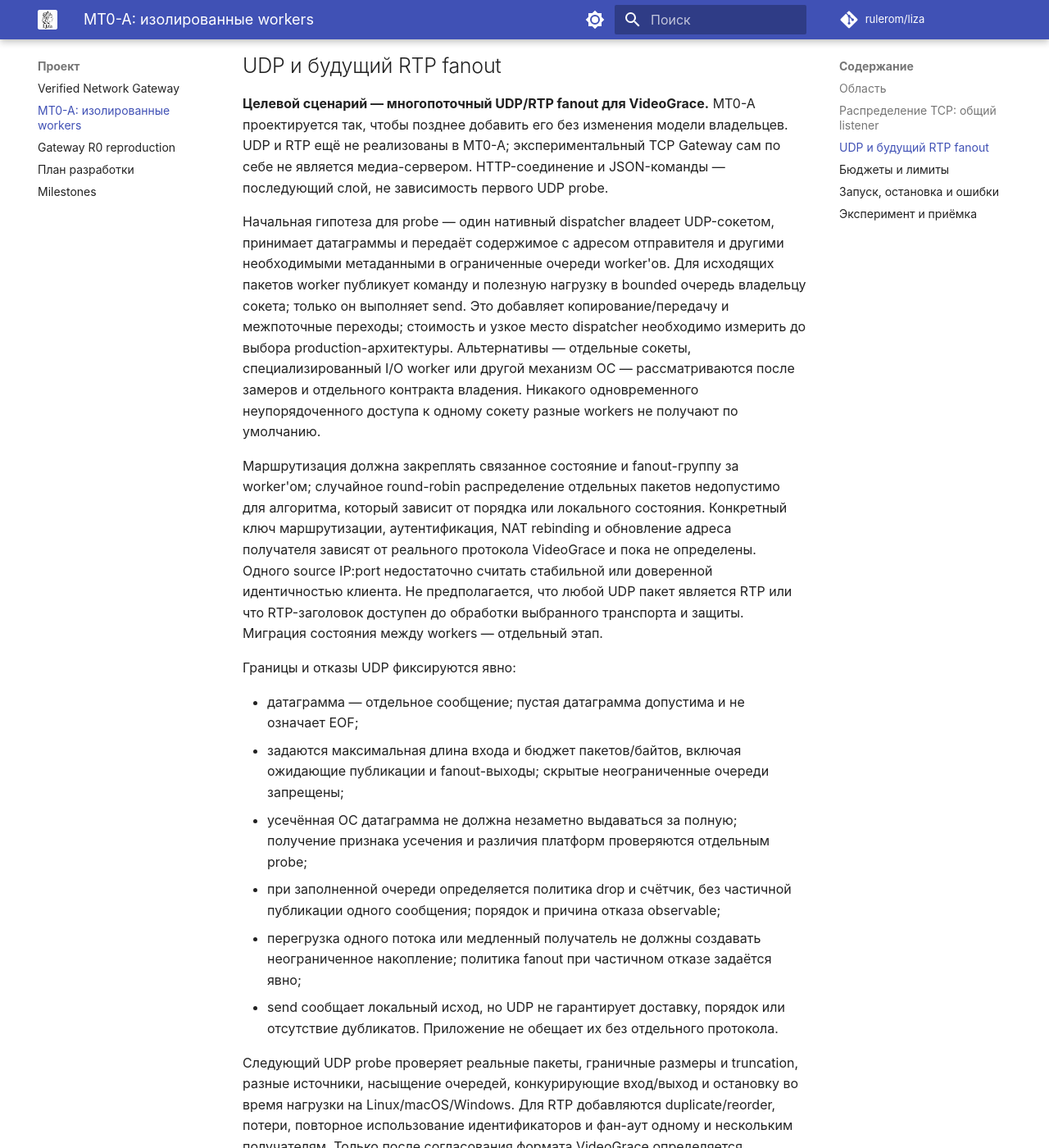
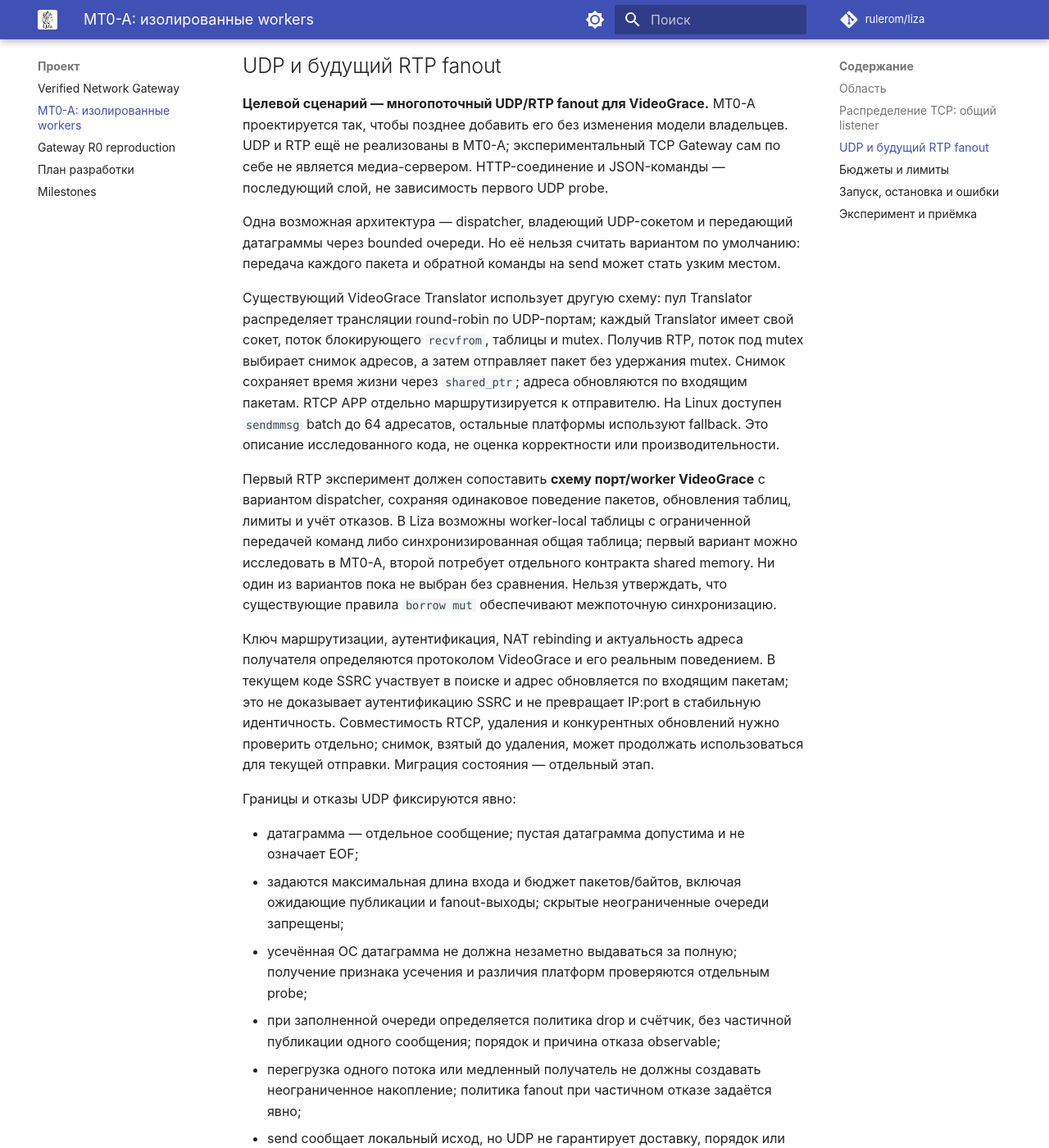
Before and after one commit to rulerom/liza, an MkDocs documentation site: the page built from docs/mt0a-workers.md, in a window 1280 px wide and 1400 px high, scrolled down 1311 px. Shown: the whole window at 82% size. Built offline with MkDocs 1.6.1 and Material for MkDocs 9.7.7, drawn with Linux system fonts in a browser that asks for light colours; comment, search, counter and statistics services are not loaded.

Commit message:
docs: ground RTP worker design in VideoGrace translator

```diff
--- a/docs/mt0a-workers.md
+++ b/docs/mt0a-workers.md
@@ -56,25 +56,34 @@
 не является медиа-сервером. HTTP-соединение и JSON-команды — последующий слой,
 не зависимость первого UDP probe.
 
-Начальная гипотеза для probe — один нативный dispatcher владеет UDP-сокетом,
-принимает датаграммы и передаёт содержимое с адресом отправителя и другими
-необходимыми метаданными в ограниченные очереди worker'ов. Для исходящих пакетов
-worker публикует команду и полезную нагрузку в bounded очередь владельцу сокета;
-только он выполняет send. Это добавляет копирование/передачу и межпоточные
-переходы; стоимость и узкое место dispatcher необходимо измерить до выбора
-production-архитектуры. Альтернативы — отдельные сокеты, специализированный
-I/O worker или другой механизм ОС — рассматриваются после замеров и отдельного
-контракта владения. Никакого одновременного неупорядоченного доступа к одному
-сокету разные workers не получают по умолчанию.
+Одна возможная архитектура — dispatcher, владеющий UDP-сокетом и передающий
+датаграммы через bounded очереди. Но её нельзя считать вариантом по умолчанию:
+передача каждого пакета и обратной команды на send может стать узким местом.
 
-Маршрутизация должна закреплять связанное состояние и fanout-группу за worker'ом;
-случайное round-robin распределение отдельных пакетов недопустимо для алгоритма,
-который зависит от порядка или локального состояния. Конкретный ключ маршрутизации,
-аутентификация, NAT rebinding и обновление адреса получателя зависят от реального
-протокола VideoGrace и пока не определены. Одного source IP:port недостаточно
-считать стабильной или доверенной идентичностью клиента. Не предполагается, что
-любой UDP пакет является RTP или что RTP-заголовок доступен до обработки выбранного
-транспорта и защиты. Миграция состояния между workers — отдельный этап.
+Существующий VideoGrace Translator использует другую схему: пул Translator
+распределяет трансляции round-robin по UDP-портам; каждый Translator имеет
+свой сокет, поток блокирующего `recvfrom`, таблицы и mutex. Получив RTP, поток
+под mutex выбирает снимок адресов, а затем отправляет пакет без удержания mutex.
+Снимок сохраняет время жизни через `shared_ptr`; адреса обновляются по входящим
+пакетам. RTCP APP отдельно маршрутизируется к отправителю. На Linux доступен
+`sendmmsg` batch до 64 адресатов, остальные платформы используют fallback.
+Это описание исследованного кода, не оценка корректности или производительности.
+
+Первый RTP эксперимент должен сопоставить **схему порт/worker VideoGrace** с
+вариантом dispatcher, сохраняя одинаковое поведение пакетов, обновления таблиц,
+лимиты и учёт отказов. В Liza возможны worker-local таблицы с ограниченной
+передачей команд либо синхронизированная общая таблица; первый вариант можно
+исследовать в MT0-A, второй потребует отдельного контракта shared memory.
+Ни один из вариантов пока не выбран без сравнения. Нельзя утверждать, что
+существующие правила `borrow mut` обеспечивают межпоточную синхронизацию.
+
+Ключ маршрутизации, аутентификация, NAT rebinding и актуальность адреса
+получателя определяются протоколом VideoGrace и его реальным поведением.
+В текущем коде SSRC участвует в поиске и адрес обновляется по входящим пакетам;
+это не доказывает аутентификацию SSRC и не превращает IP:port в стабильную
+идентичность. Совместимость RTCP, удаления и конкурентных обновлений нужно
+проверить отдельно; снимок, взятый до удаления, может продолжать использоваться
+для текущей отправки. Миграция состояния — отдельный этап.
 
 Границы и отказы UDP фиксируются явно:
 
```
